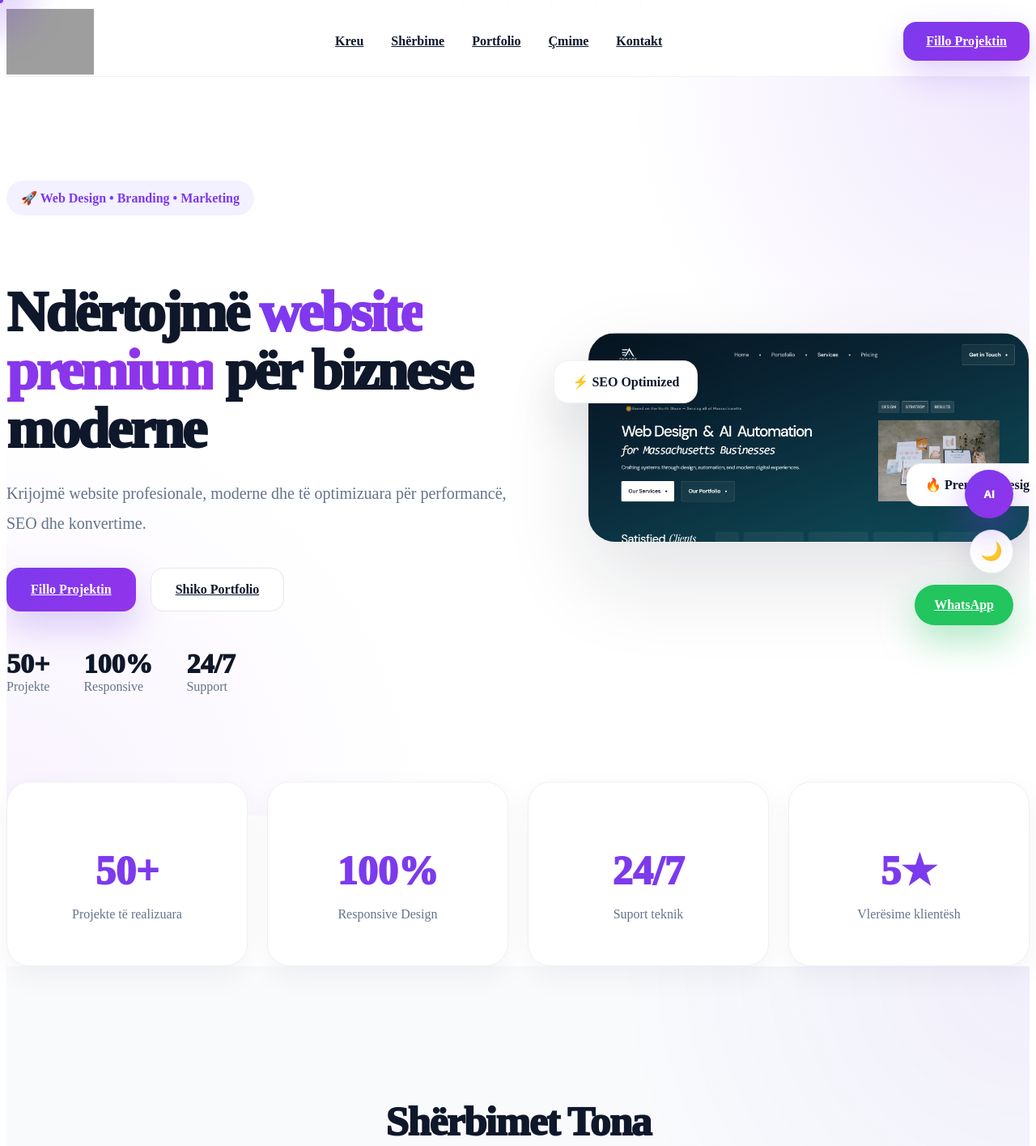
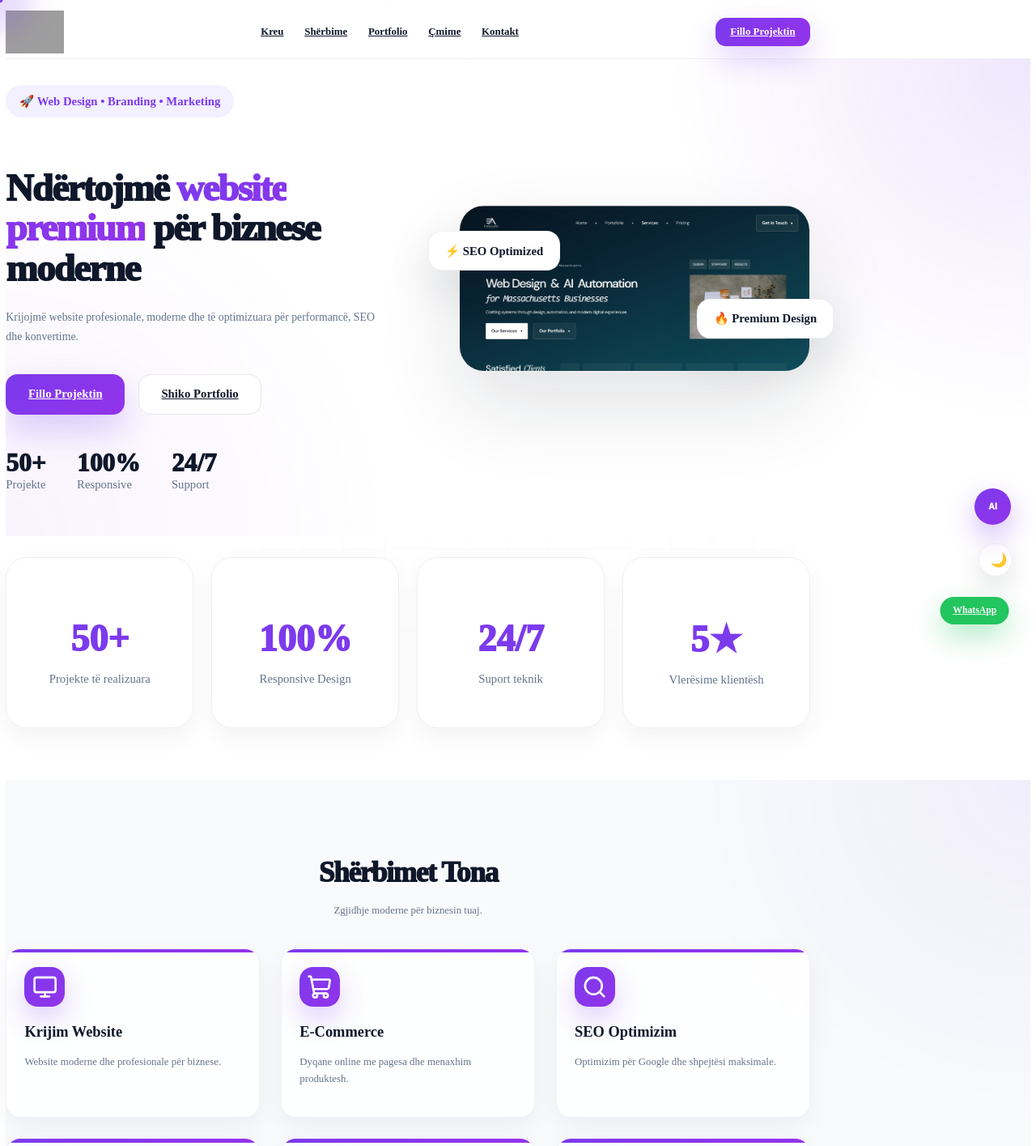
Before and after one commit to genciiv/GV, a React (Vite) app: page / in a window 1280 px wide. Shown: the top 1415 px of the page at 81% size. Built offline with nearby package versions, Linux system fonts and the light colour scheme; grey boxes are pictures that could not be loaded; the HTML template or start-up script is replaced by a standard one.

Commit message:
clean css

```diff
--- a/src/styles/home.css
+++ b/src/styles/home.css
@@ -1379,3 +1379,257 @@ html {
     display: none;
   }
 }
+
+
+/* COMPACT PREMIUM SCALE */
+.container {
+  max-width: 1180px;
+}
+
+section {
+  padding-top: 85px !important;
+  padding-bottom: 85px !important;
+}
+
+.hero {
+  padding: 60px 0 80px !important;
+}
+
+.hero-grid {
+  min-height: auto;
+  gap: 55px;
+}
+
+.hero-left h1 {
+  font-size: clamp(40px, 4.5vw, 64px);
+  letter-spacing: -2px;
+}
+
+.hero-left p {
+  font-size: 17px;
+  line-height: 1.75;
+}
+
+.section-title {
+  margin-bottom: 48px;
+}
+
+.section-title h2 {
+  font-size: clamp(32px, 3vw, 44px);
+}
+
+.section-title p {
+  font-size: 16px;
+}
+
+.service-card,
+.pricing-card,
+.testimonial-card,
+.why-card,
+.process-card {
+  padding: 30px;
+  border-radius: 22px;
+}
+
+.service-icon {
+  width: 62px;
+  height: 62px;
+  border-radius: 18px;
+  margin-bottom: 22px;
+}
+
+.service-card h3,
+.portfolio-content h3 {
+  font-size: 23px;
+}
+
+.service-card p,
+.portfolio-content p,
+.testimonial-card p,
+.why-card p,
+.process-card p {
+  font-size: 15px;
+  line-height: 1.7;
+}
+
+.portfolio-img {
+  height: 200px;
+}
+
+.pricing-card h2 {
+  font-size: 38px;
+}
+
+.contact-box h2 {
+  font-size: clamp(34px, 4vw, 52px);
+}
+
+.form-wrapper,
+.contact-box {
+  padding: 50px;
+}
+
+.nav-container {
+  height: 76px;
+}
+
+.logo img {
+  width: 92px;
+}
+
+.nav-container nav a {
+  font-size: 15px;
+}
+
+.nav-btn {
+  padding: 12px 22px;
+  font-size: 15px;
+}
+
+.whatsapp-float {
+  padding: 13px 20px;
+  font-size: 15px;
+}
+
+.chat-toggle,
+.theme-toggle {
+  transform: scale(0.9);
+}
+
+/* ULTRA COMPACT MODE */
+
+html {
+  zoom: 0.92;
+}
+
+.container {
+  max-width: 1080px;
+}
+
+section {
+  padding-top: 70px !important;
+  padding-bottom: 70px !important;
+}
+
+.hero {
+  padding: 35px 0 60px !important;
+}
+
+.hero-left h1 {
+  font-size: clamp(34px, 4vw, 54px);
+  line-height: 1.05;
+}
+
+.hero-left p {
+  font-size: 15px;
+  max-width: 520px;
+}
+
+.section-title {
+  margin-bottom: 38px;
+}
+
+.section-title h2 {
+  font-size: clamp(28px, 3vw, 40px);
+}
+
+.section-title p {
+  font-size: 14px;
+}
+
+.nav-container {
+  height: 70px;
+}
+
+.logo img {
+  width: 78px;
+}
+
+.nav-container nav {
+  gap: 28px;
+}
+
+.nav-container nav a {
+  font-size: 14px;
+}
+
+.nav-btn {
+  padding: 11px 20px;
+  border-radius: 14px;
+  font-size: 14px;
+}
+
+.service-card,
+.portfolio-card,
+.pricing-card,
+.testimonial-card,
+.why-card,
+.process-card {
+  padding: 24px;
+  border-radius: 20px;
+}
+
+.service-card h3,
+.portfolio-content h3,
+.pricing-card h3,
+.testimonial-card h3 {
+  font-size: 20px;
+}
+
+.service-card p,
+.portfolio-content p,
+.pricing-card p,
+.testimonial-card p,
+.why-card p {
+  font-size: 14px;
+  line-height: 1.65;
+}
+
+.service-icon {
+  width: 54px;
+  height: 54px;
+}
+
+.portfolio-img {
+  height: 180px;
+}
+
+.portfolio-tags span {
+  padding: 7px 12px;
+  font-size: 11px;
+}
+
+.pricing-card h2 {
+  font-size: 32px;
+}
+
+.contact-box,
+.form-wrapper {
+  padding: 40px;
+}
+
+.contact-box h2 {
+  font-size: clamp(28px, 4vw, 46px);
+}
+
+input,
+textarea {
+  padding: 14px 16px;
+  font-size: 14px;
+}
+
+button,
+.portfolio-btn,
+.contact-btn {
+  padding: 13px 18px;
+  font-size: 14px;
+}
+
+.whatsapp-float {
+  transform: scale(0.85);
+}
+
+.chat-toggle,
+.theme-toggle {
+  transform: scale(0.82);
+}
```
